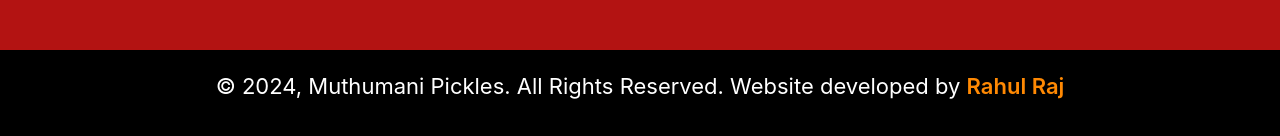
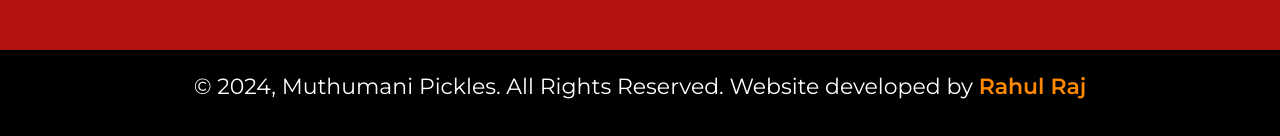
Before and after one commit to rahul-raj9367/muthumani-pickles, a React (Vite) app: page /#/ in a window 1280 px wide. Shown: the part 4502-4638 px from the top of the page. Built offline with nearby package versions, Linux system fonts and the light colour scheme; a web font is replaced by a local one.

Commit message:
change font family

```diff
--- a/src/components/Footer.jsx
+++ b/src/components/Footer.jsx
@@ -187,7 +187,7 @@
     <Box bg="black" pt="20px" pb={["40px","20px"]}>
           <Center>
 
-            <Text color="#ffff" fontSize={["18px","18px","18px","18px","22px"]} w={["80%",]} fontWeight="400" textAlign="center">© 2024, Muthumani Pickles. All Rights Reserved.  Website  developed by <span id="span"><a href="https://rahul-raj9367.github.io/portfolio/" target='_blank'>Rahul Raj</a></span> </Text>
+            <Text color="#ffff" fontSize={["18px","18px","18px","18px","22px"]} w={["80%",]} fontWeight="400" textAlign="center" fontFamily="Montserrat">© 2024, Muthumani Pickles. All Rights Reserved.  Website  developed by <span id="span"><a href="https://rahul-raj9367.github.io/portfolio/" target='_blank'>Rahul Raj</a></span> </Text>
 
 
              </Center>
```
